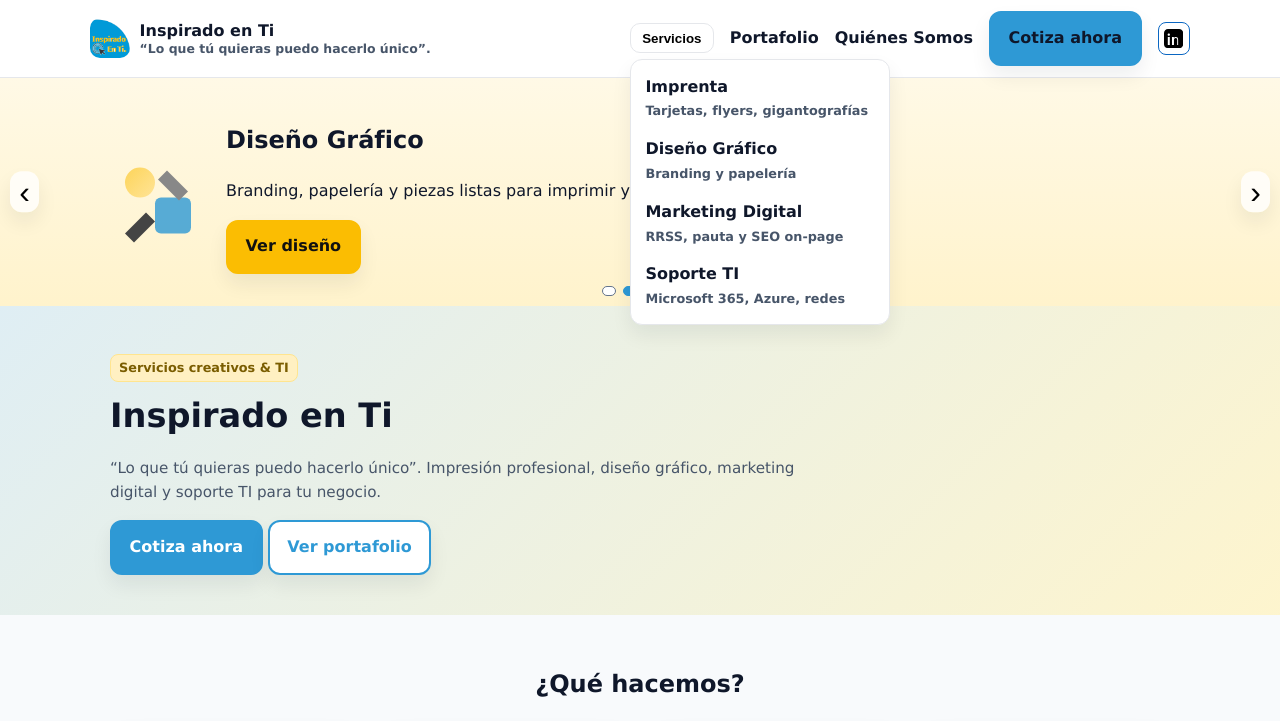
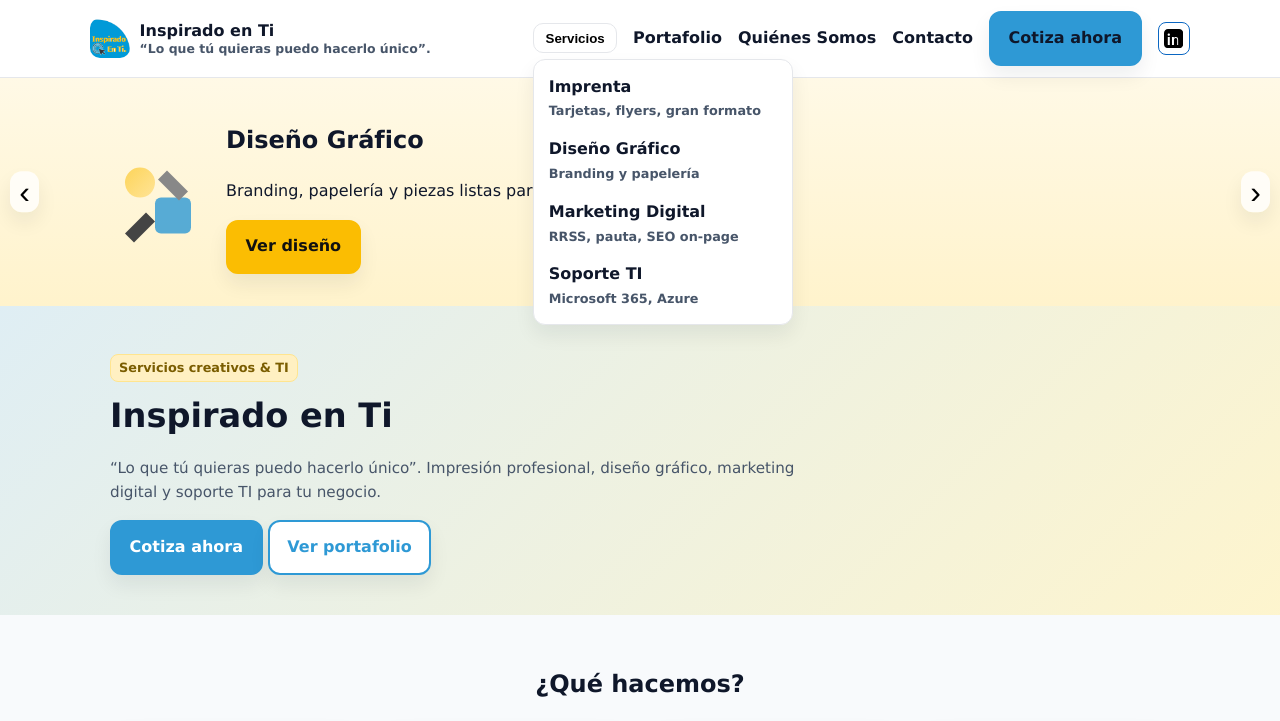
Before and after one commit to hectoraburto/inspiradoenti, a plain HTML site: page index.html in a window 1280 px wide. Both pictures are taken after a click on the button "Servicios". Shown: the top 721 px of the page. Drawn offline with Linux system fonts and the light colour scheme.

Commit message:
Update header.html

```diff
--- a/partials/header.html
+++ b/partials/header.html
@@ -14,18 +14,31 @@
       <div class="menu">
         <button class="menu-btn" aria-haspopup="true" aria-expanded="false">Servicios</button>
         <div class="submenu" role="menu">
-          <a role="menuitem" href="./imprenta.html"><strong>Imprenta</strong><span class="subdesc">Tarjetas, flyers, gigantografías</span></a>
-          <a role="menuitem" href="./diseno-grafico.html"><strong>Diseño Gráfico</strong><span class="subdesc">Branding y papelería</span></a>
-          <a role="menuitem" href="./marketing-digital.html"><strong>Marketing Digital</strong><span class="subdesc">RRSS, pauta y SEO on-page</span></a>
-          <a role="menuitem" href="./soporte-ti.html"><strong>Soporte TI</strong><span class="subdesc">Microsoft 365, Azure, redes</span></a>
+          <a role="menuitem" href="./imprenta.html">
+            <strong>Imprenta</strong><span class="subdesc">Tarjetas, flyers, gran formato</span>
+          </a>
+          <a role="menuitem" href="./diseno-grafico.html">
+            <strong>Diseño Gráfico</strong><span class="subdesc">Branding y papelería</span>
+          </a>
+          <a role="menuitem" href="./marketing-digital.html">
+            <strong>Marketing Digital</strong><span class="subdesc">RRSS, pauta, SEO on-page</span>
+          </a>
+          <a role="menuitem" href="./soporte-ti.html">
+            <strong>Soporte TI</strong><span class="subdesc">Microsoft 365, Azure</span>
+          </a>
         </div>
       </div>
 
       <a href="./portafolio.html">Portafolio</a>
       <a href="./nosotros.html">Quiénes Somos</a>
-      <a href="./contacto.html" class="btn">Cotiza ahora</a>
+      <a href="./contacto.html">Contacto</a>
+
+      <a href="./cotizacion.html" class="btn">Cotiza ahora</a>
+
       <a class="social-link" href="https://www.linkedin.com/in/hectoraburto" target="_blank" rel="noopener" aria-label="LinkedIn de Héctor Aburto">
-        <svg class="icon" viewBox="0 0 24 24" aria-hidden="true"><path d="M19 0h-14c-2.76 0-5 2.24-5 5v14c0 2.76 2.24 5 5 5h14c2.76 0 5-2.24 5-5v-14c0-2.76-2.24-5-5-5zm-11.75 20h-2.5v-10h2.5v10zm-1.25-11.43c-.8 0-1.45-.65-1.45-1.45s.65-1.45 1.45-1.45 1.45.65 1.45 1.45-.65 1.45-1.45 1.45zm13 11.43h-2.5v-5.6c0-1.34-.03-3.06-1.87-3.06-1.87 0-2.16 1.46-2.16 2.96v5.7h-2.5v-10h2.4v1.37h.03c.33-.62 1.13-1.27 2.32-1.27 2.48 0 2.94 1.63 2.94 3.74v6.16z"/></svg>
+        <svg class="icon" viewBox="0 0 24 24" aria-hidden="true">
+          <path d="M19 0h-14c-2.76 0-5 2.24-5 5v14c0 2.76 2.24 5 5 5h14c2.76 0 5-2.24 5-5v-14c0-2.76-2.24-5-5-5zm-11.75 20h-2.5v-10h2.5v10zm-1.25-11.43c-.8 0-1.45-.65-1.45-1.45s.65-1.45 1.45-1.45 1.45.65 1.45 1.45-.65 1.45-1.45 1.45zm13 11.43h-2.5v-5.6c0-1.34-.03-3.06-1.87-3.06-1.87 0-2.16 1.46-2.16 2.96v5.7h-2.5v-10h2.4v1.37h.03c.33-.62 1.13-1.27 2.32-1.27 2.48 0 2.94 1.63 2.94 3.74v6.16z"/>
+        </svg>
       </a>
     </nav>
   </div>
```
